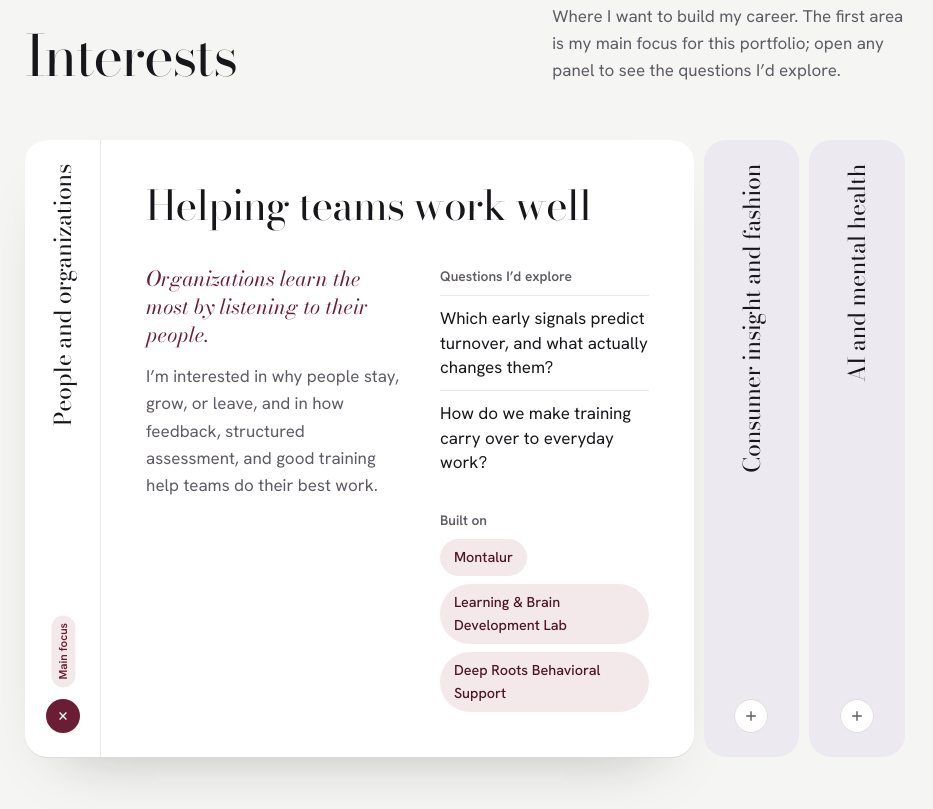
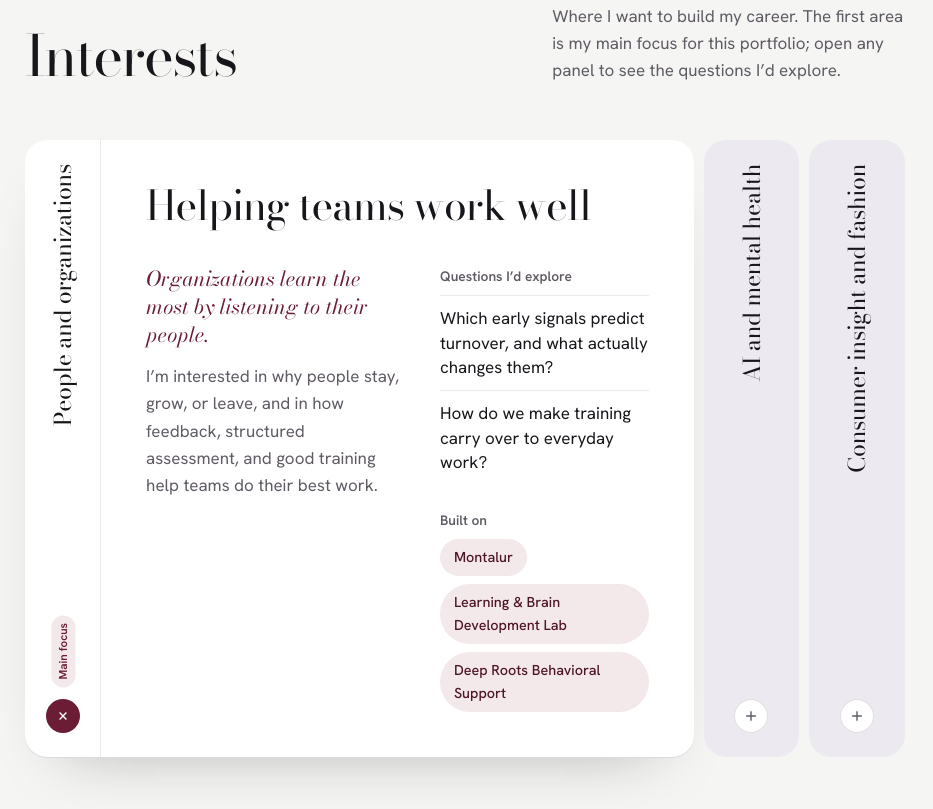
Before and after one commit to paulaluruena/Paula_Luruena_Professional_Portfolio_IOpsych, a website built with Vite: page index.html in a window 1280 px wide. Shown: the part 1991-2800 px from the top of the page, without its empty margins (319-1252 px from the left). Built offline with nearby package versions, Linux system fonts and the light colour scheme.

Commit message:
Make AI and mental health the second interest
Co-Authored-By: Claude Opus 5.5 <noreply@anthropic.com>
Claude-Session: https://claude.ai/code/session_01RUBz9x5zzgJnnpssumtewj

```diff
--- a/index.html
+++ b/index.html
@@ -79,19 +79,19 @@
             </div>
           </div>
           <div class="panel">
-            <button class="panel-toggle" type="button" aria-expanded="false" aria-controls="focus-1"><span class="vlabel">Consumer insight and fashion</span><span class="glyph"><svg width="14" height="14" viewBox="0 0 16 16" fill="none" stroke="currentColor" stroke-width="1.6" aria-hidden="true"><path d="M8 2.5v11M2.5 8h11"/></svg></span></button>
-            <div class="panel-body" id="focus-1" role="region" aria-label="Consumer insight and fashion">
+            <button class="panel-toggle" type="button" aria-expanded="false" aria-controls="focus-1"><span class="vlabel">AI and mental health</span><span class="glyph"><svg width="14" height="14" viewBox="0 0 16 16" fill="none" stroke="currentColor" stroke-width="1.6" aria-hidden="true"><path d="M8 2.5v11M2.5 8h11"/></svg></span></button>
+            <div class="panel-body" id="focus-1" role="region" aria-label="AI and mental health">
+              <h3>Technology that respects care</h3>
+              <div class="panel-copy"><p class="panel-lead">Digital tools are becoming part of how people seek support.</p><p>I’m interested in how AI can make mental health support easier to reach while staying grounded in evidence, protecting privacy, and working across languages and cultures.</p></div>
+              <div class="panel-aside"><h4>Questions I’d explore</h4><ul><li>How should a tool recognize a crisis and connect someone to a human quickly?</li><li>What makes people trust, or stop trusting, a mental health app?</li></ul><h4>Built on</h4><div class="chips"><a class="chip-link" href="#r-riverway">Riverway Psychological Health</a><a class="chip-link" href="#r-cruzroja">Cruz Roja</a><a class="chip-link" href="#r-aiclub">AI &amp; Society Club</a></div></div>
+            </div>
+          </div>
+          <div class="panel">
+            <button class="panel-toggle" type="button" aria-expanded="false" aria-controls="focus-2"><span class="vlabel">Consumer insight and fashion</span><span class="glyph"><svg width="14" height="14" viewBox="0 0 16 16" fill="none" stroke="currentColor" stroke-width="1.6" aria-hidden="true"><path d="M8 2.5v11M2.5 8h11"/></svg></span></button>
+            <div class="panel-body" id="focus-2" role="region" aria-label="Consumer insight and fashion">
               <h3>Why people choose what they choose</h3>
               <div class="panel-copy"><p class="panel-lead">What we buy and wear says a lot about who we are.</p><p>I’m interested in how people discover brands, form preferences, and express identity through what they wear, and how culture shapes those choices.</p></div>
               <div class="panel-aside"><h4>Questions I’d explore</h4><ul><li>Which moments in a client’s experience build trust and loyalty?</li><li>How do cultural context and self-image shape which brands people notice?</li></ul><h4>Built on</h4><div class="chips"><a class="chip-link" href="#r-lab">Learning &amp; Brain Development Lab</a><a class="chip-link" href="#r-montaditos">100 Montaditos</a><a class="chip-link" href="#r-puentes">Puentes New Orleans</a></div></div>
-            </div>
-          </div>
-          <div class="panel">
-            <button class="panel-toggle" type="button" aria-expanded="false" aria-controls="focus-2"><span class="vlabel">AI and mental health</span><span class="glyph"><svg width="14" height="14" viewBox="0 0 16 16" fill="none" stroke="currentColor" stroke-width="1.6" aria-hidden="true"><path d="M8 2.5v11M2.5 8h11"/></svg></span></button>
-            <div class="panel-body" id="focus-2" role="region" aria-label="AI and mental health">
-              <h3>Technology that respects care</h3>
-              <div class="panel-copy"><p class="panel-lead">Digital tools are becoming part of how people seek support.</p><p>I’m interested in how AI can make mental health support easier to reach while staying grounded in evidence, protecting privacy, and working across languages and cultures.</p></div>
-              <div class="panel-aside"><h4>Questions I’d explore</h4><ul><li>How should a tool recognize a crisis and connect someone to a human quickly?</li><li>What makes people trust, or stop trusting, a mental health app?</li></ul><h4>Built on</h4><div class="chips"><a class="chip-link" href="#r-riverway">Riverway Psychological Health</a><a class="chip-link" href="#r-cruzroja">Cruz Roja</a><a class="chip-link" href="#r-aiclub">AI &amp; Society Club</a></div></div>
             </div>
           </div>
         </div>
@@ -216,7 +216,7 @@
               <li><span class="when">2024 to 2027, New Orleans</span><strong>Pi Beta Phi and Best Buddies</strong><p>Sorority member focused on leadership and service; philanthropic work with Best Buddies.</p></li>
             </ul>
           </article>
-          <div class="tile tile-targets"><div><h3>Main focus</h3><p>People analytics, talent and HR, organizational development, and I/O research.</p></div><div><h3>Also interested in</h3><p>Consumer insight and fashion, and AI and mental health.</p></div><div><h3>Starting</h3><p>June 2027, after graduating from Tulane.</p></div></div>
+          <div class="tile tile-targets"><div><h3>Main focus</h3><p>People analytics, talent and HR, organizational development, and I/O research.</p></div><div><h3>Also interested in</h3><p>AI and mental health, and consumer insight and fashion.</p></div><div><h3>Starting</h3><p>June 2027, after graduating from Tulane.</p></div></div>
         </div>
       </div>
     </section>
```
